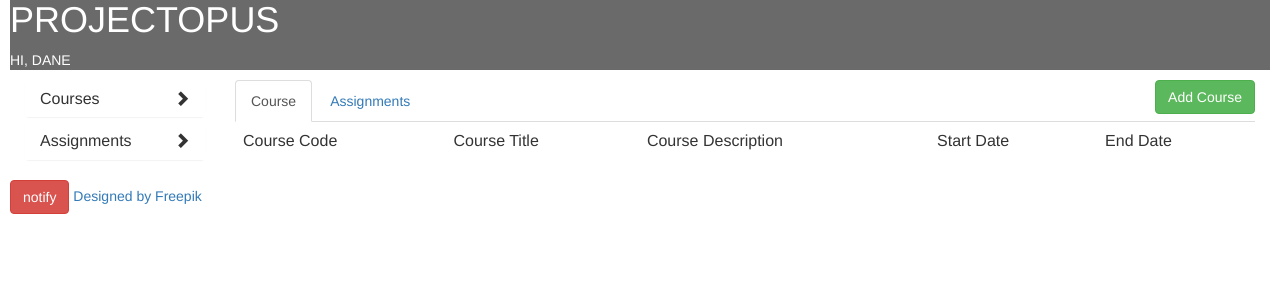
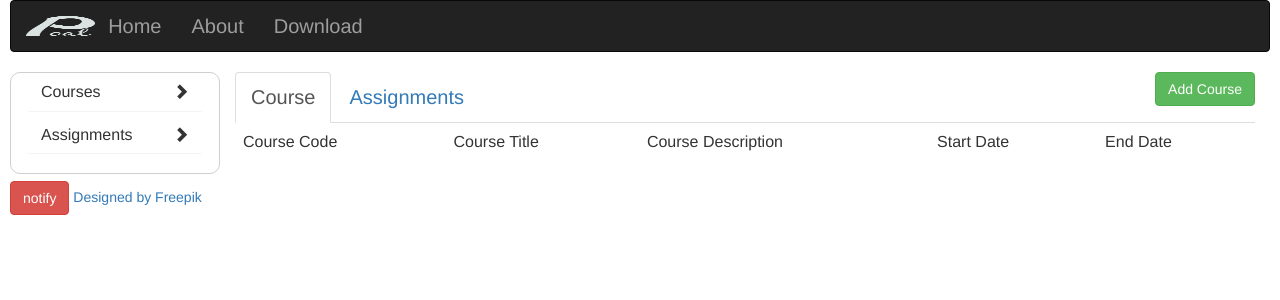
Before and after one commit to Drellimal2/POAT, a PHP site: page / in a window 1280 px wide. Shown: the top 300 px of the page. Run offline with PHP 8.4, Linux system fonts and the light colour scheme; some libraries are stand-ins or nearby versions.

Commit message:
some UI changes + Logo

```diff
--- a/Web/css/home.css
+++ b/Web/css/home.css
@@ -10,6 +10,7 @@ body{
  padding-top: 0px;
 
 }
+
 div.accordionStyle .panel-default >.panel-heading {
     background-color: white;
 
@@ -18,3 +19,20 @@ div.accordionStyle .panel-default >.panel-heading {
 .panel{
 		border:0;
 }
+
+#navigation_drawer {
+	border :1px solid #cfcfcf;
+	border-radius: 10px;
+}
+
+div ul li {
+	font-size: 20px;
+}
+
+img#logo{
+
+	padding-right: 50px;
+	min-height: 200%;
+	min-width: 200%;
+
+}
--- a/Web/index.html
+++ b/Web/index.html
@@ -1,7 +1,7 @@
 <html ng-app="POATApp" >
     <head>
         <title>
-            Testing POAT
+            Poat
         </title>
 
         <!-- Imports -->
@@ -42,13 +42,25 @@
     <body ng-controller='MainCtrl' style="list-style-type:none;">
 
         <poatheader></poatheader>
-        <div class="col-md-2">
-        <div class="nav-left accordionStyle">
-       <accordion close-others="true">
-       	<accordion-group ng-repeat="accordion in accordionGroups"><accordion-heading>{{accordion.heading}}<i class="pull-right glyphicon" ng-class="{'glyphicon-chevron-down': status.open, 'glyphicon-chevron-right': !status.open}"></i></accordion-heading><div ng-repeat="content in accordion.content">{{content.name}}</div>
-       	</accordion-group>
-       </accordion>
-		</div>
+        <div class="col-md-2" id="navigation_drawer">
+			<div class="nav-left accordionStyle">
+			   <accordion close-others="false">
+					<accordion-group ng-repeat="accordion in accordionGroups" >
+
+						<accordion-heading ng-click="status.open=!status.open" class="clickable">{{accordion.heading}}
+							<i class="pull-right glyphicon" ng-click="status.open=!status.open"
+							   ng-class="{'glyphicon-chevron-down': status.open,
+										 'glyphicon-chevron-right': !status.open}">
+
+							</i>
+
+						</accordion-heading>
+
+						<div ng-repeat="content in accordion.content">{{content.name}}
+						</div>
+					</accordion-group>
+			   </accordion>
+			</div>
 		</div>
         <div class="col-md-10">
         <tabset>
--- a/Web/templates/poat-header.html
+++ b/Web/templates/poat-header.html
@@ -1,8 +1,21 @@
-<div class='header text-uppercase'>
-    <h1 style="margin-top:0px;">
-        ProjectOpus
-    </h1>
-    <p>Hi, {{ name }}</p>
+<nav class="navbar navbar-inverse">
+	<div class="container-fluid">
+		<div class="navbar-header">
+			<a href="index.html" ><img id="logo" class="navbar-brand" src="images/POAT_light_noback.png" /></a>
+		</div>
+		<div class="collapse navbar-collapse">
+			<ul class="nav navbar-nav">
+				<li>
+					<a href = "index.html">Home<span class="sr-only">(current)</span></a>
+				</li>
+				<li>
+					<a href = "index.html">About<span class="sr-only">(current)</span></a>
+				</li>
+				<li>
+					<a href = "index.html">Download<span class="sr-only">(current)</span></a>
+				</li>
 
-
-</div>
+			</ul>
+		</div>
+	</div>
+</nav>
```
Also changed, not shown: Web/images/POAT_blue_noback.png (added), Web/images/POAT_light_noback.png (added), Web/images/flaticon/flaticon.css (renamed from Web/css/flaticon.css), Web/images/flaticon/flaticon.html (renamed from Web/css/flaticon.html), Web/images/flaticon/flaticon.svg (renamed from Web/css/flaticon.svg), Web/images/flaticon/flaticon.ttf (renamed from Web/css/flaticon.ttf), Web/images/flaticon/flaticon.woff (renamed from Web/css/flaticon.woff), 2 other files.
